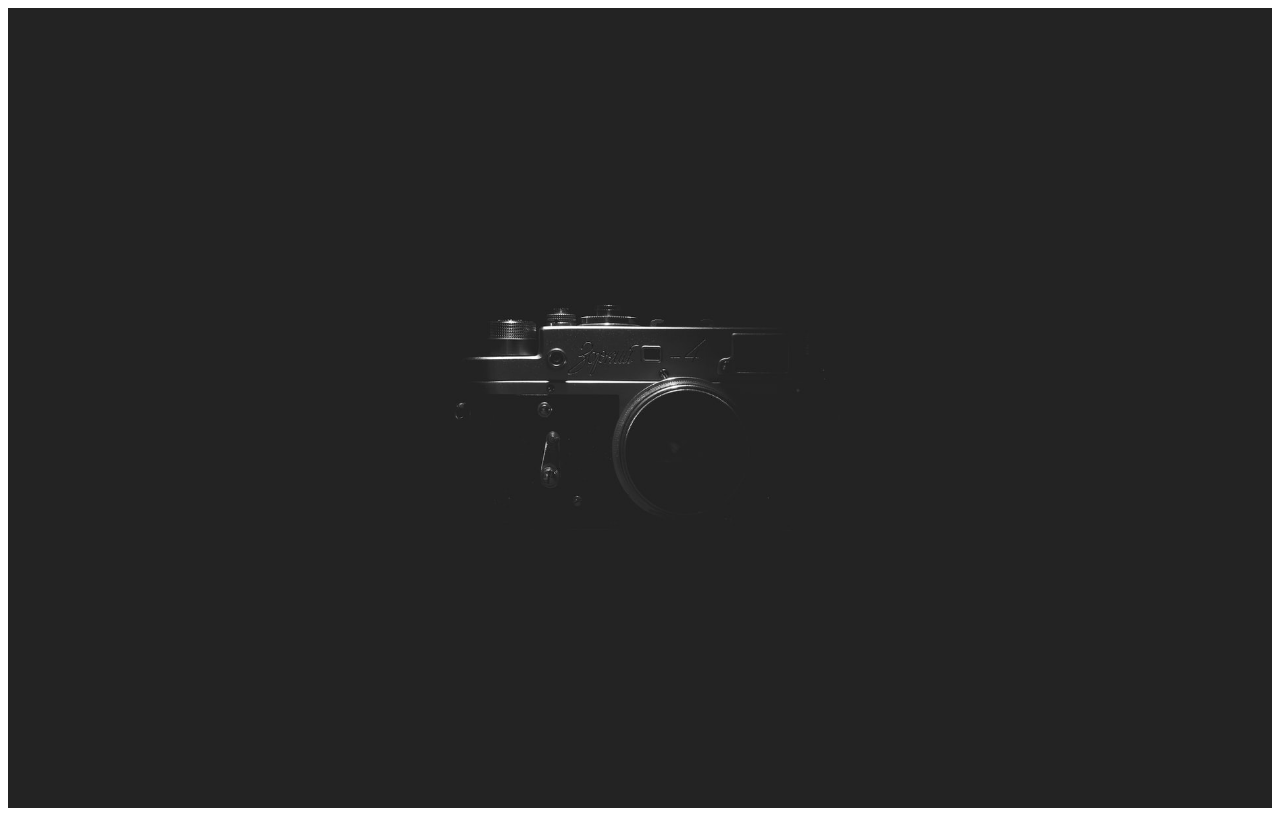
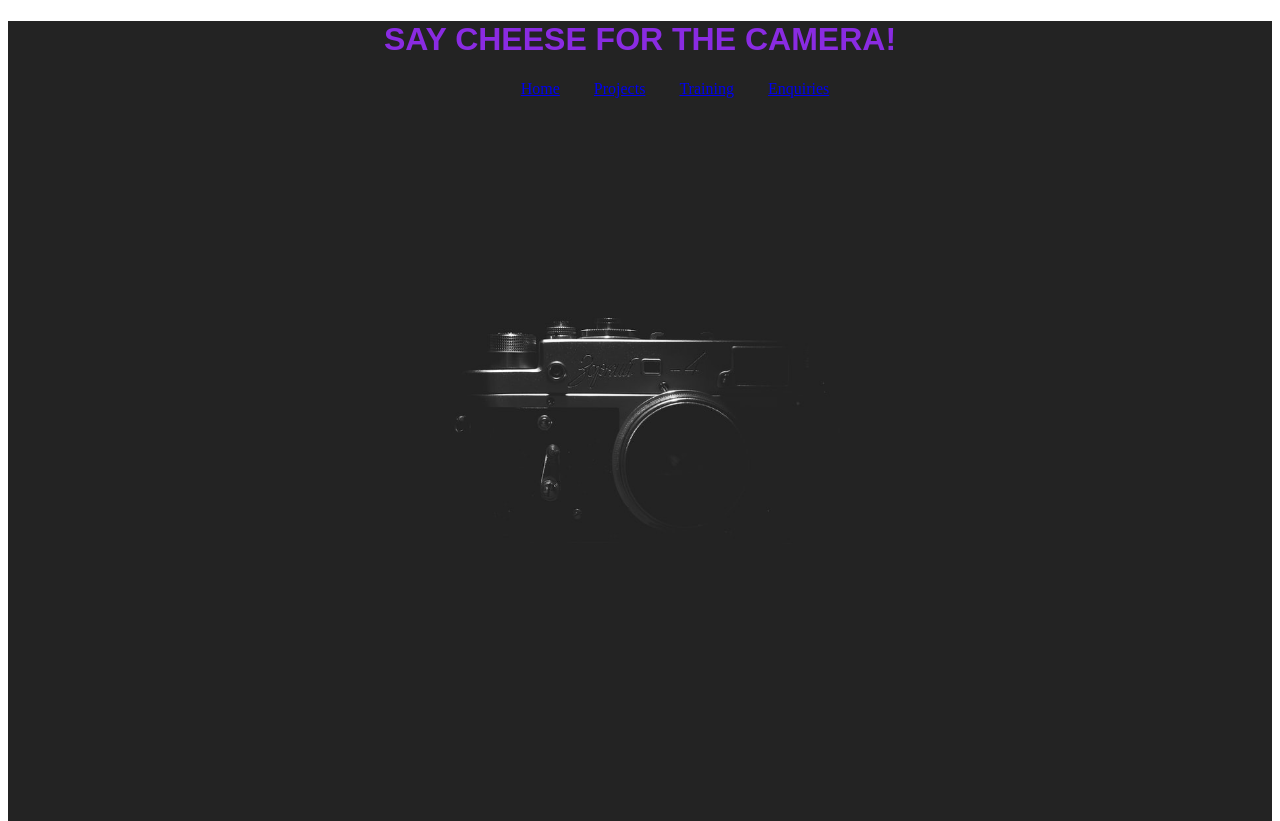
Before and after one commit to Ken-mbira/Photographer, a plain HTML site: page index.html in a window 1280 px wide. Drawn offline with Linux system fonts and the light colour scheme.

Commit message:
add a header as well as create a navigation bar

```diff
--- a/index.html
+++ b/index.html
@@ -9,7 +9,13 @@
 </head>
 <body>
     <div class="bg">
-
+        <h1 id="head1">SAY CHEESE FOR THE CAMERA!</h1>
+        <ul>
+            <li><a href="index.html" >Home</a></li>
+            <li><a href="index.html" >Projects</a></li>
+            <li><a href="index.html" >Training</a></li>
+            <li id="list1"><a href="index.html" >Enquiries</a></li>
+        </ul>
     </div>
 </body>
 </html>
--- a/styles.css
+++ b/styles.css
@@ -4,7 +4,21 @@
     background-position: center;
     background-repeat: no-repeat;
     background-size:cover;
+
 }
 body, html{
     height:100%;
 }
+#head1{
+    text-align: center;
+    font-family:fantasy;
+    color:blueviolet
+}
+ul{
+    list-style-type: none;
+    text-align: center;
+}
+li{
+    display: inline;
+    margin-left:30px;
+}
```
